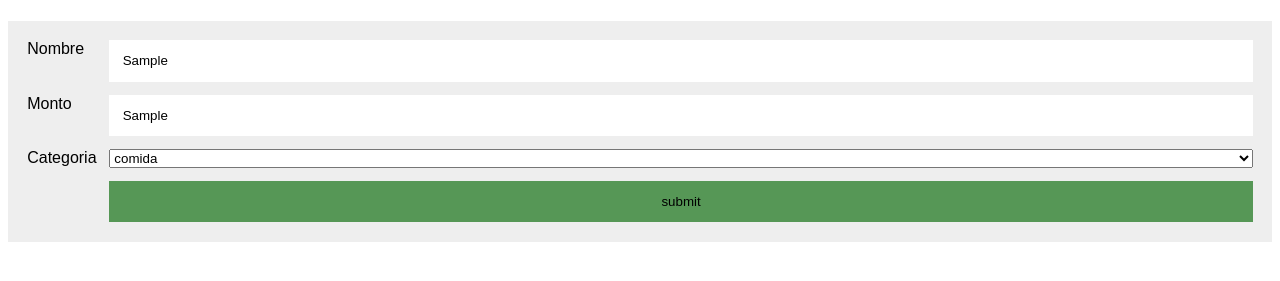
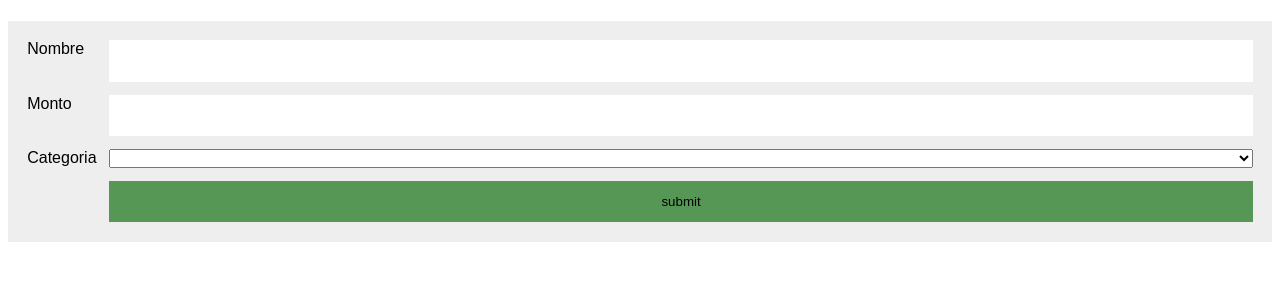
Before and after one commit to davidjeyachandran/node-mongo-boilerplate, a website: page public/index.html in a window 1280 px wide. Both pictures are taken after typing "Sample", "Sample" into the empty fields and a click on the button "submit". Shown: the part 59-340 px from the top of the page. Drawn offline with Linux system fonts and the light colour scheme; no server answers.

Commit message:
Clear fields after submit

```diff
--- a/public/index.html
+++ b/public/index.html
@@ -152,6 +152,9 @@ body {
             } else {
                 postData(endpoint, nombre, monto, categoria);
                 getData('/gasto');
+                document.getElementById('nombre').value = '';
+                document.getElementById('monto').value = '';
+                document.getElementById('categoria').value = '';
             }
 
         });
```
